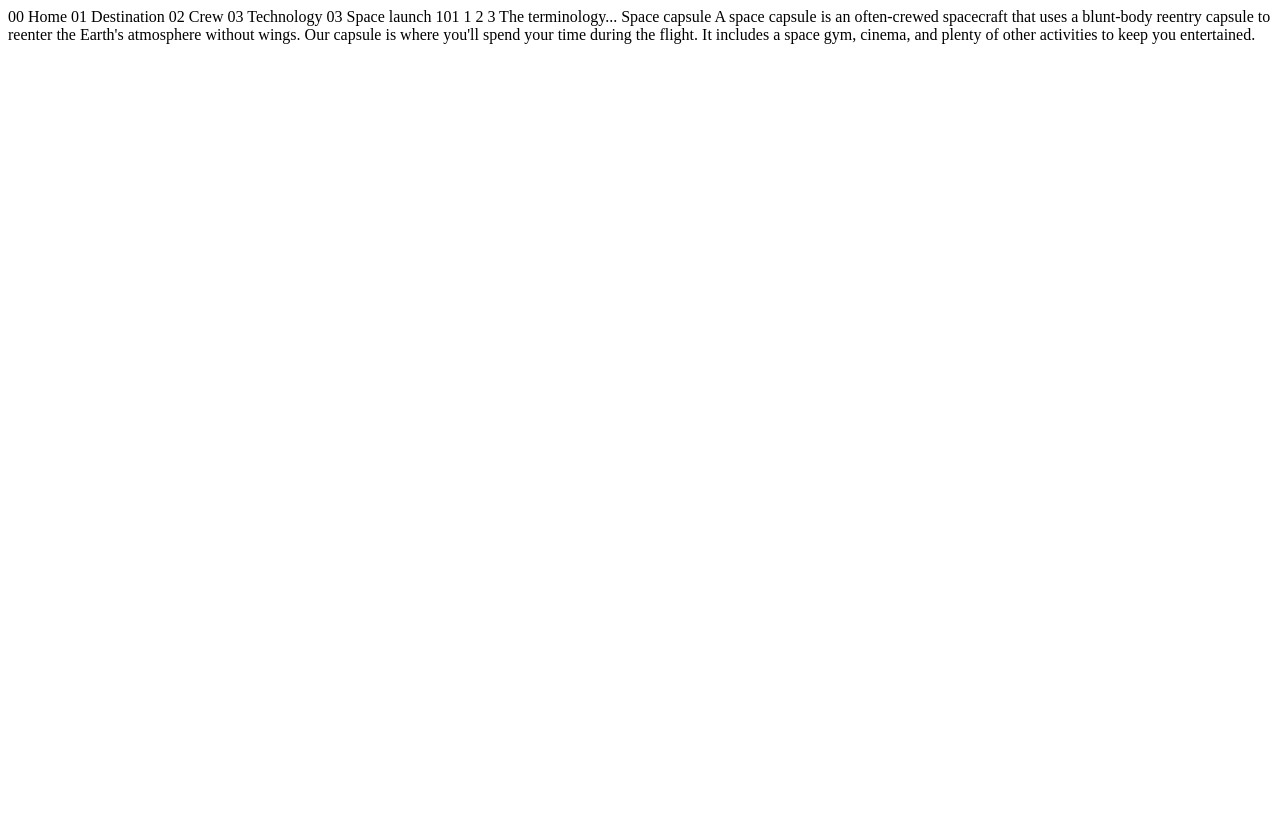
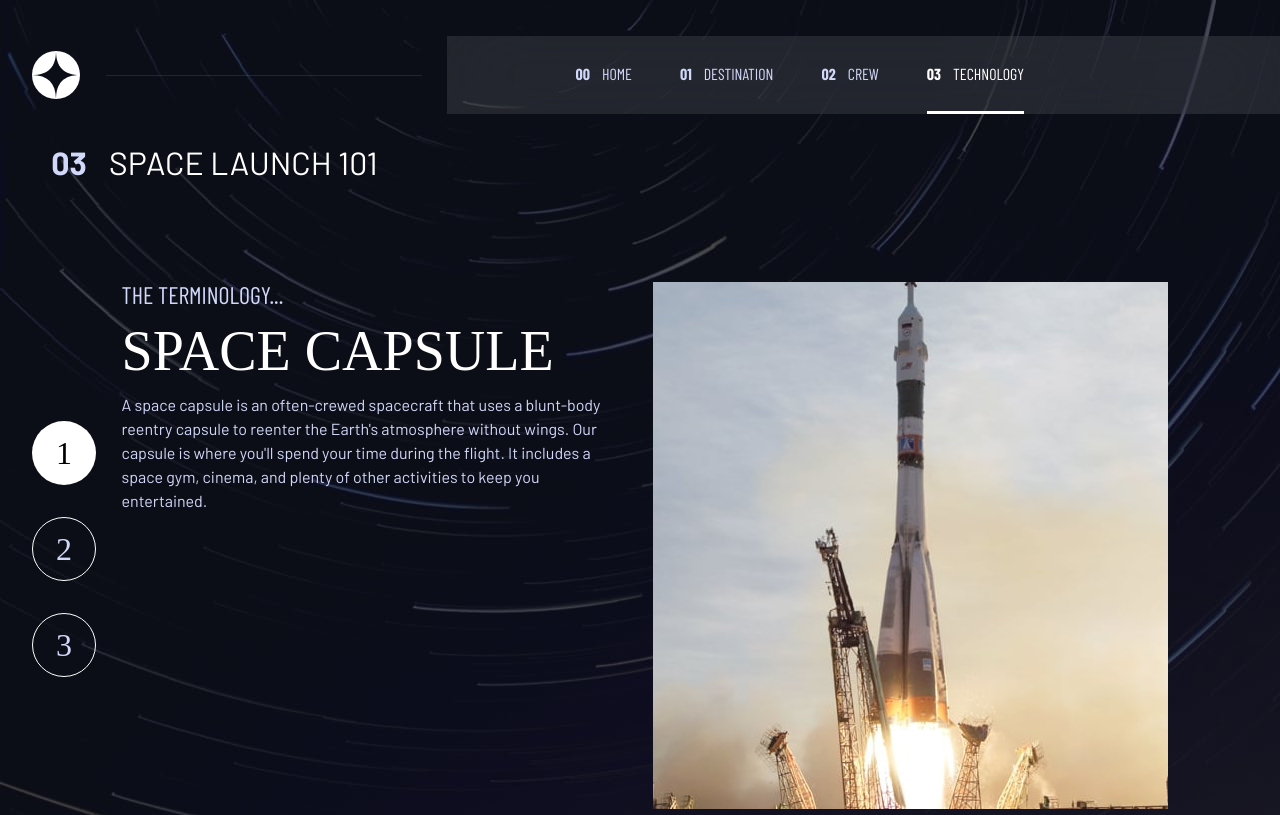
Before and after one commit to anshul-g/SpaceTravel, a plain HTML site: page technology-capsule.html in a window 1280 px wide. Drawn offline with nearby package versions, Linux system fonts and the light colour scheme; a web font is replaced by a local one.

Commit message:
Gave basic structure and style to the tech page

```diff
--- a/style.css
+++ b/style.css
@@ -135,7 +135,7 @@ body{
 
 .numbered-heading{
     font-size: 2rem;
-    margin: 1.5rem 0 4rem 1.2rem;
+    margin: 1.5rem 0 6rem 1.2rem;
 }
 
 .numbered-heading span{
@@ -237,3 +237,37 @@ body{
 .dot-indicators > *[aria-selected="false"]{
     background:hsl( var(--clr-light)/0.75);
 }
+
+/* ------TECH CONTENT------ */
+.tech-name span{
+    display: block;
+    font-size: 3.5rem;
+    line-height: 1.5;
+}
+
+.small-buttons{
+    flex-direction: column;
+    gap: 2rem;
+    justify-content: center;
+}
+
+.small-button{
+    display: flex;
+    justify-content: center;
+    align-items: center;
+    cursor: pointer;
+    width: 4rem;
+    height: 4rem;
+    border-radius: 50%;
+    font-size: 2rem;
+}
+
+.small-buttons > *[aria-selected="true"]{
+    color: black;
+    background:hsl( var(--clr-white));
+}
+
+.small-buttons > *[aria-selected="false"]{
+    background:hsl( var(--clr-black));
+    border: 0.01px hsl(var(--clr-white)) solid;
+}
--- a/technology-capsule.html
+++ b/technology-capsule.html
@@ -5,28 +5,63 @@
   <meta name="viewport" content="width=device-width, initial-scale=1.0">
 
   <link rel="icon" type="image/png" sizes="32x32" href="./assets/favicon-32x32.png">
+  <link rel="stylesheet" href="index.css" />
+  <link rel="stylesheet" href="style.css" />
 
-  <title>Frontend Mentor | Space tourism website</title>
+  <link rel="preconnect" href="https://fonts.googleapis.com" />
+  <link rel="preconnect" href="https://fonts.gstatic.com" crossorigin />
+  <link
+    href="https://fonts.googleapis.com/css2?family=Barlow+Condensed:wght@400;700&family=Bellefair&family=Barlow:wght@400;700&display=swap"
+    rel="stylesheet"
+/>
+
+  <title>Space tourism website</title>
 </head>
-<body>
+<body id="technology-body">
 
-  00 Home
-  01 Destination
-  02 Crew
-  03 Technology
+  <header id="navbar" class="nav-container flex">
+    <img src=".\assets\shared\logo.svg" class="logo" />
+    <div class="line-style"></div>
+    <div class="nav">
+      <ul
+        class="nav-list underline-indicators ff-sans-cond flex no-decoration"
+      >
+        <li><a href="index.html" class="nav-link no-decoration flex"><span>00</span> Home</a></li>
+        <li><a href="destination-moon.html" class="nav-link no-decoration flex"><span>01</span> Destination</a></li>
+        <li><a href="crew-commander.html" class="nav-link no-decoration flex"><span>02</span> Crew</a></li>
+        <li class="active"><a href="technology-capsule.html" class="nav-link no-decoration flex"><span>03</span> Technology</a></li>
+      </ul>
+    </div>
+  </header>
 
-  03 Space launch 101
+  <section id="tech" class="container">
+    <h1 class="numbered-heading text-white uppercase">
+      <span class="text-accent">03</span> Space launch 101
+    </h1>
 
-  1
-  2
-  3
+    <div class="tech-container grid two-cols">
+      <div class="tech-left flex">
+        <div class="small-buttons ff-serif flex">
+          <div class="small-button" aria-selected="true">1</div>
+          <div class="small-button" aria-selected="false">2</div>
+          <div class="small-button" aria-selected="false">3</div>
+        </div>
 
-  The terminology...
-  Space capsule
+        <div>
+          <h2 class="tech-name uppercase text-accent ff-sans-cond fs-700">The terminology...
+          <span class="text-white ff-serif">Space capsule</span></h2>
 
-  A space capsule is an often-crewed spacecraft that uses a blunt-body reentry
-  capsule to reenter the Earth's atmosphere without wings. Our capsule is where
-  you'll spend your time during the flight. It includes a space gym, cinema,
-  and plenty of other activities to keep you entertained.
+          <p class="tech-info">A space capsule is an often-crewed spacecraft that uses a blunt-body reentry
+          capsule to reenter the Earth's atmosphere without wings. Our capsule is where
+          you'll spend your time during the flight. It includes a space gym, cinema,
+          and plenty of other activities to keep you entertained.</p>
+        </div>
+      </div>
+
+      <div class="tech-right">
+        <img class="tech-img" src=".\assets\technology\image-launch-vehicle-portrait.jpg">
+      </div>
+    </div>
+  </section>
 </body>
 </html>
```
